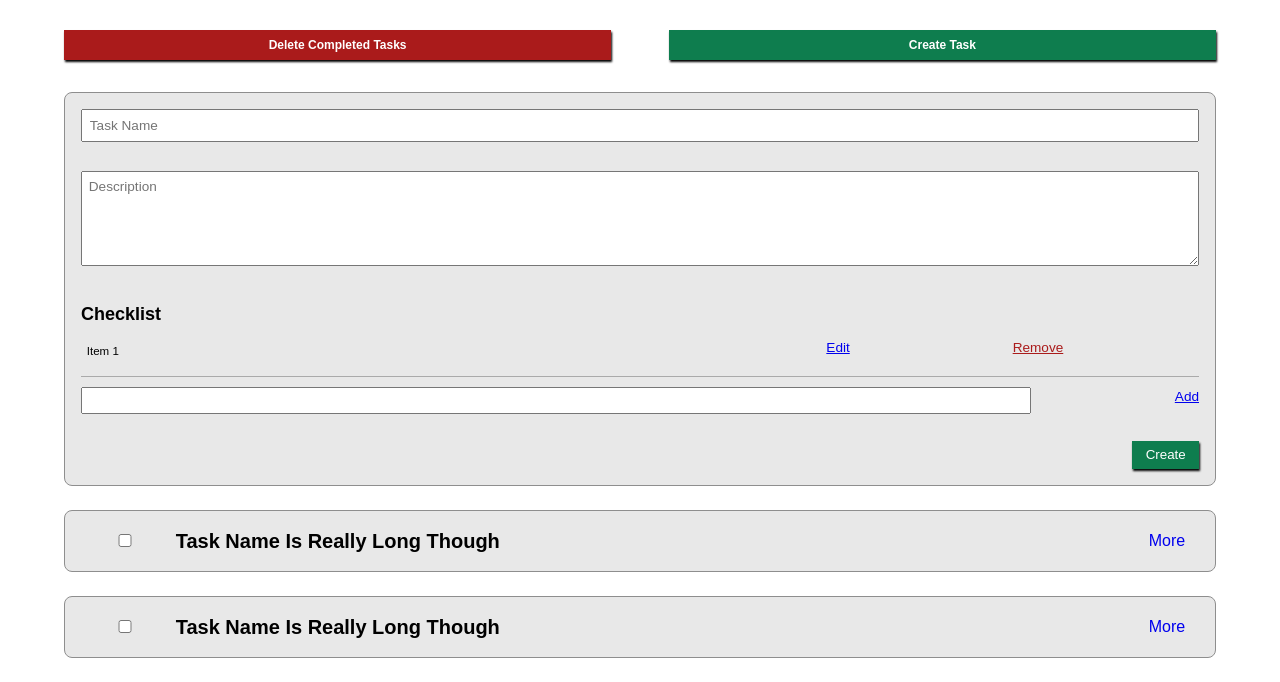
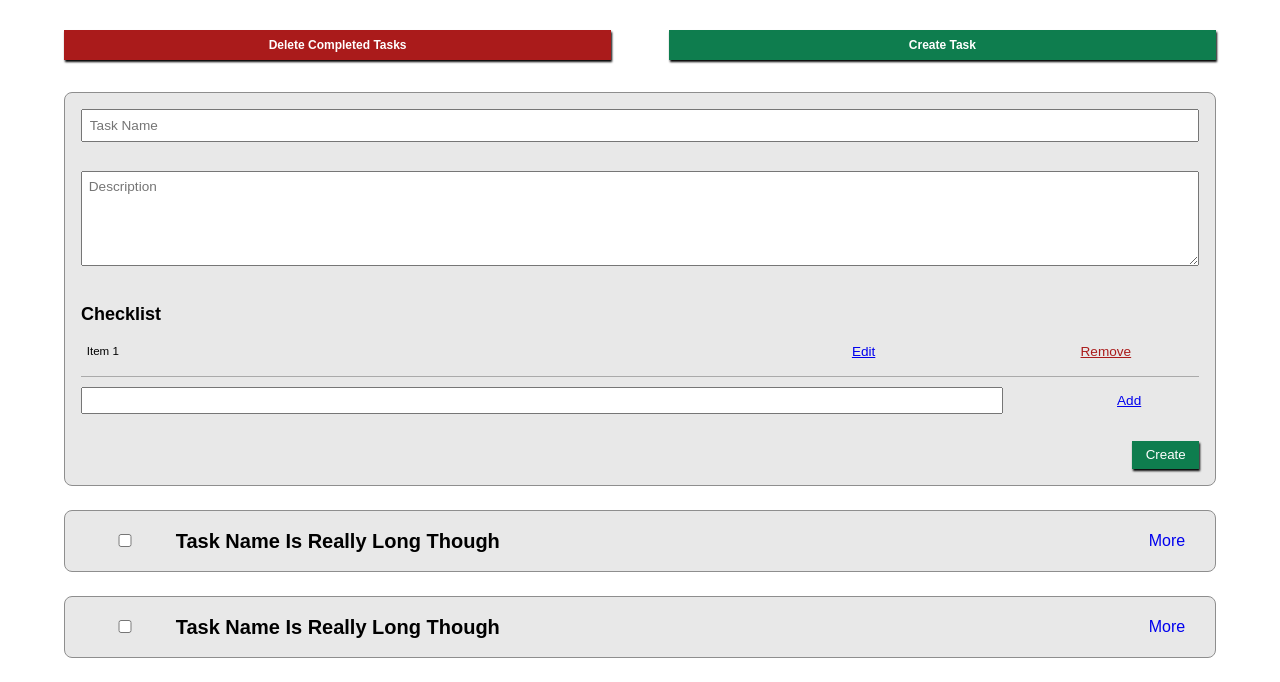
Before and after one commit to BlessedOneKobo/todo-list, a plain HTML site: page index.html in a window 1280 px wide. Shown: the part 120-802 px from the top of the page. Drawn offline with Linux system fonts and the light colour scheme.

Commit message:
fix: Change checklist spacing

```diff
--- a/style.css
+++ b/style.css
@@ -193,21 +193,24 @@ a {
   border-bottom: 1px solid #aaa;
   padding-bottom: 0.75em;
   margin-top: 0.75em;
+  align-items: center;
 }
 .checklist-item:last-of-type {
   border-bottom: none;
 }
 .checkbox-text {
-  flex: 1 0 60%;
+  flex: 1 0 50%;
 }
 .checkbox-item {
-  flex: 1 0 2.5%;
+  flex: 1 0 1%;
 }
 .checklist-item-add,
 .checklist-item-edit,
 .checklist-item-delete {
+  text-decoration: underline;
   flex: 1 0 10%;
-  text-decoration: underline;
+  margin-left: 5%;
+  text-align: center;
 }
 .checklist-item-delete {
   color: #aa1b1b;
@@ -219,9 +222,6 @@ a {
 /* Task add */
 .checklist-item.input .checkbox-text {
   flex-basis: 80%;
-}
-.checklist-item.input .checklist-item-add {
-  text-align: right;
 }
 .form-row {
   min-width: 100%;
```
